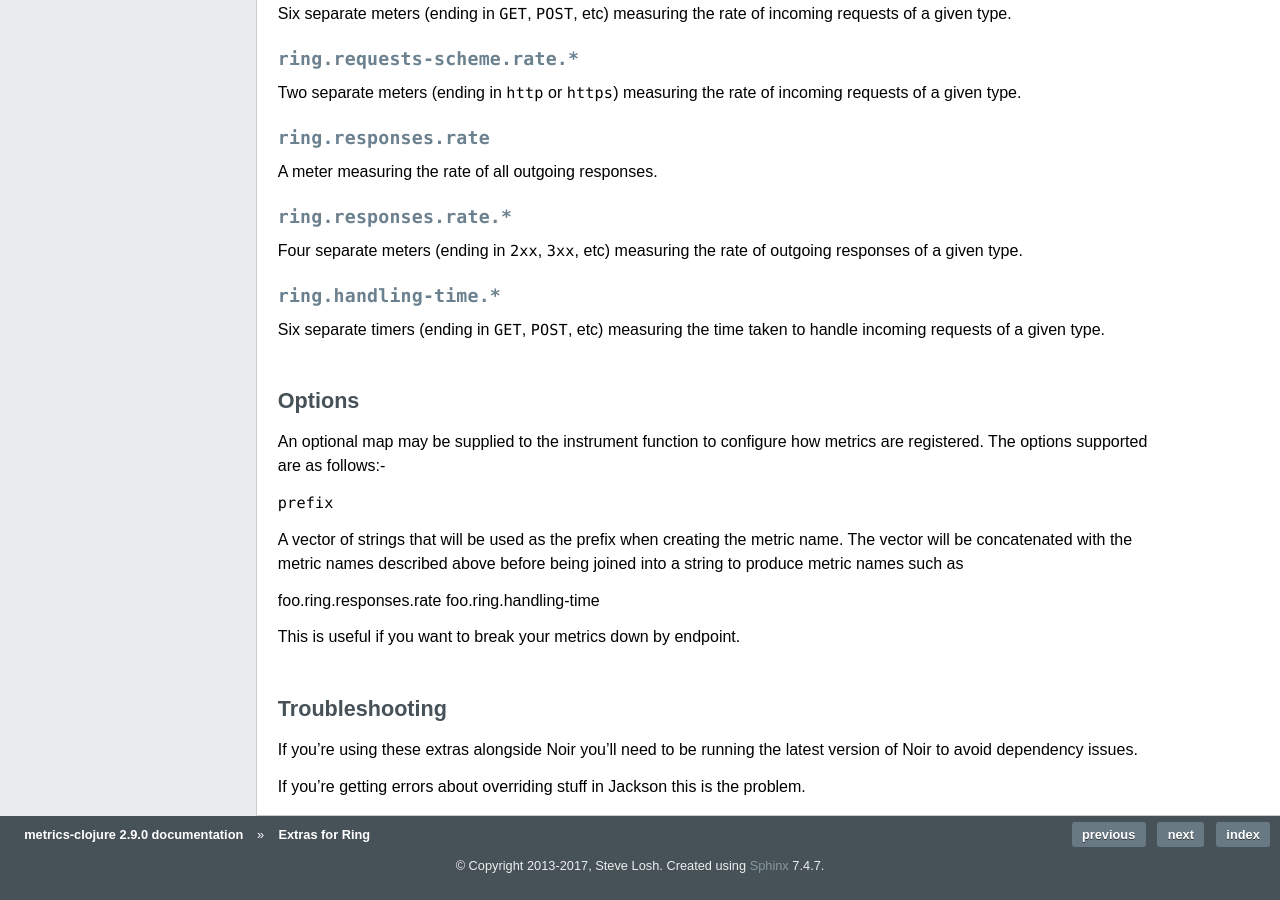
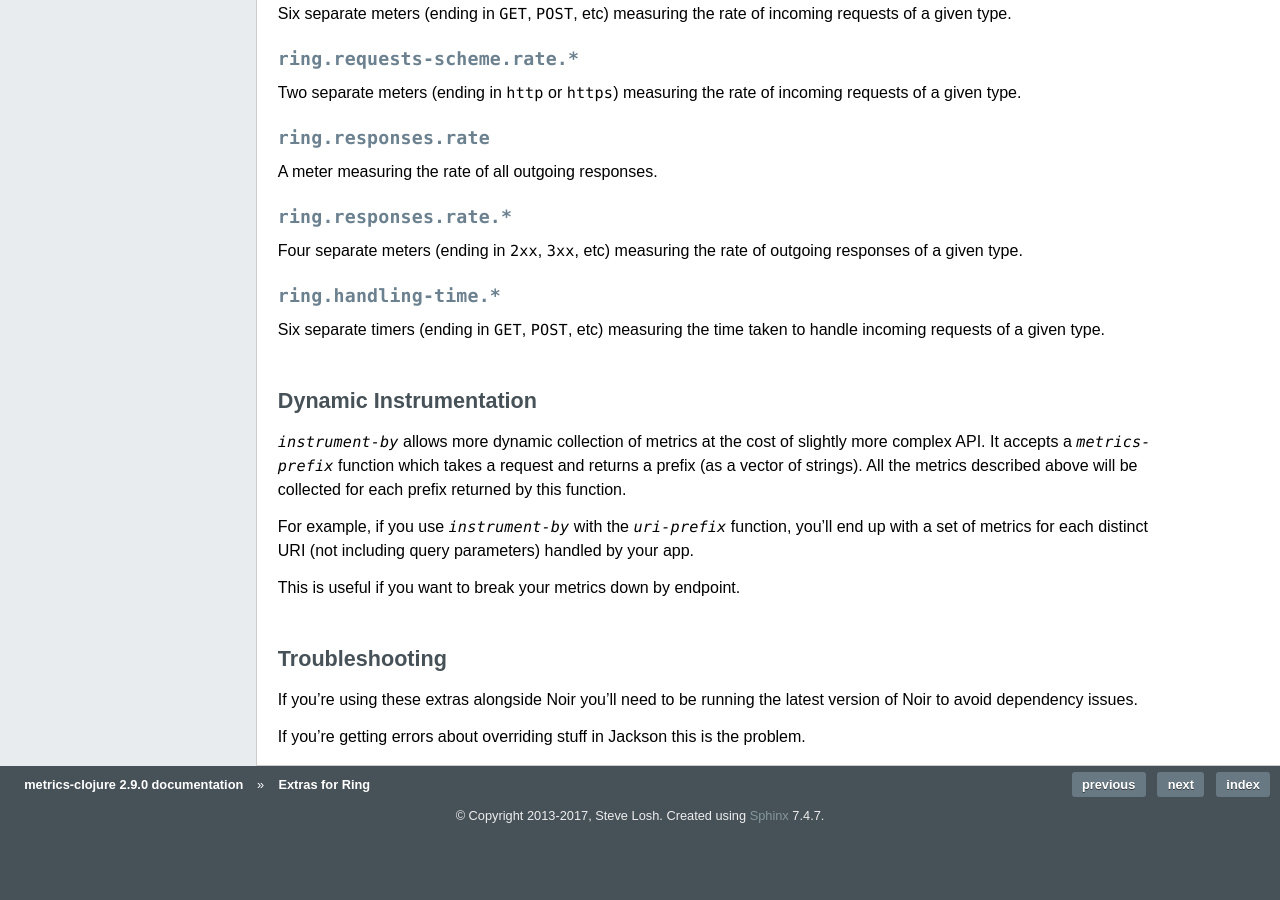
Before and after one commit to clj-commons/metrics-clojure, a Sphinx documentation site: the page built from docs/source/ring.rst, in a window 1280 px wide and 900 px high, scrolled down 1981 px. Built offline with Sphinx 7.4.7, drawn with Linux system fonts in a browser that asks for light colours; after the commit the page ends 2832 px from its top, so only the background shows below that; some of the changed text lies outside the part shown.

Commit message:
Update docs for ring handler to include instrument-by

```diff
--- a/docs/source/ring.rst
+++ b/docs/source/ring.rst
@@ -130,22 +130,20 @@ outgoing responses of a given type.
 Six separate timers (ending in ``GET``, ``POST``, etc) measuring the time taken
 to handle incoming requests of a given type.
 
-Options
--------
+Dynamic Instrumentation
+------------------------
 
-An optional map may be supplied to the instrument function to configure how metrics
-are registered. The options supported are as follows:-
+`instrument-by` allows more dynamic collection of metrics at the cost of slightly more
+complex API. It accepts a `metrics-prefix` function which takes a request and returns
+a prefix (as a vector of strings). All the metrics described above will be collected
+for each prefix returned by this function.
 
-``prefix``
-
-A vector of strings that will be used as the prefix when creating the metric name. The
-vector will be concatenated with the metric names described above before being joined
-into a string to produce metric names such as
-
-foo.ring.responses.rate
-foo.ring.handling-time
+For example, if you use `instrument-by` with the `uri-prefix` function, you'll end up
+with a set of metrics for each distinct URI (not including query parameters) handled
+by your app.
 
 This is useful if you want to break your metrics down by endpoint.
+
 
 Troubleshooting
 ---------------
```
Also changed, not shown: 2 other files.
